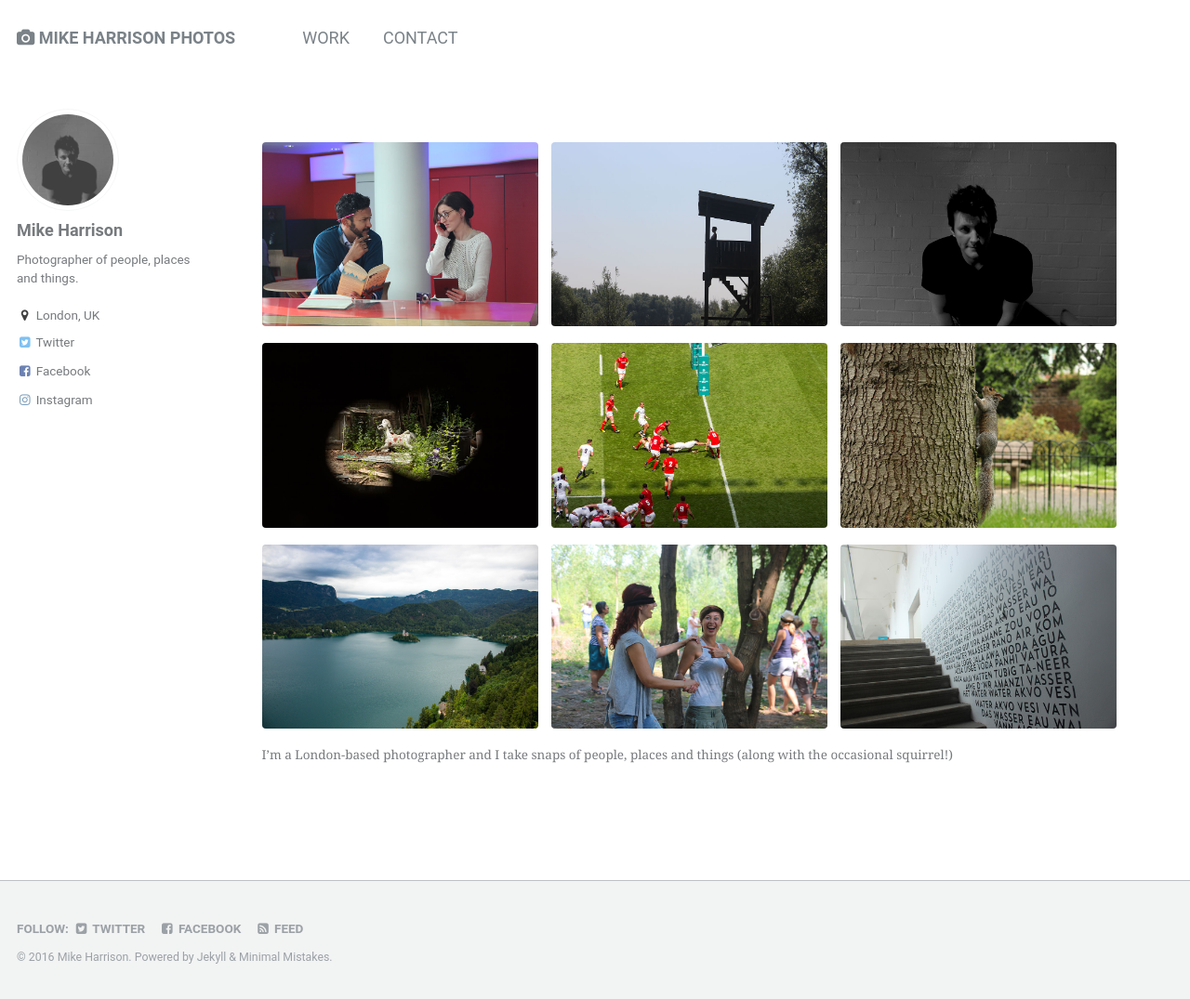
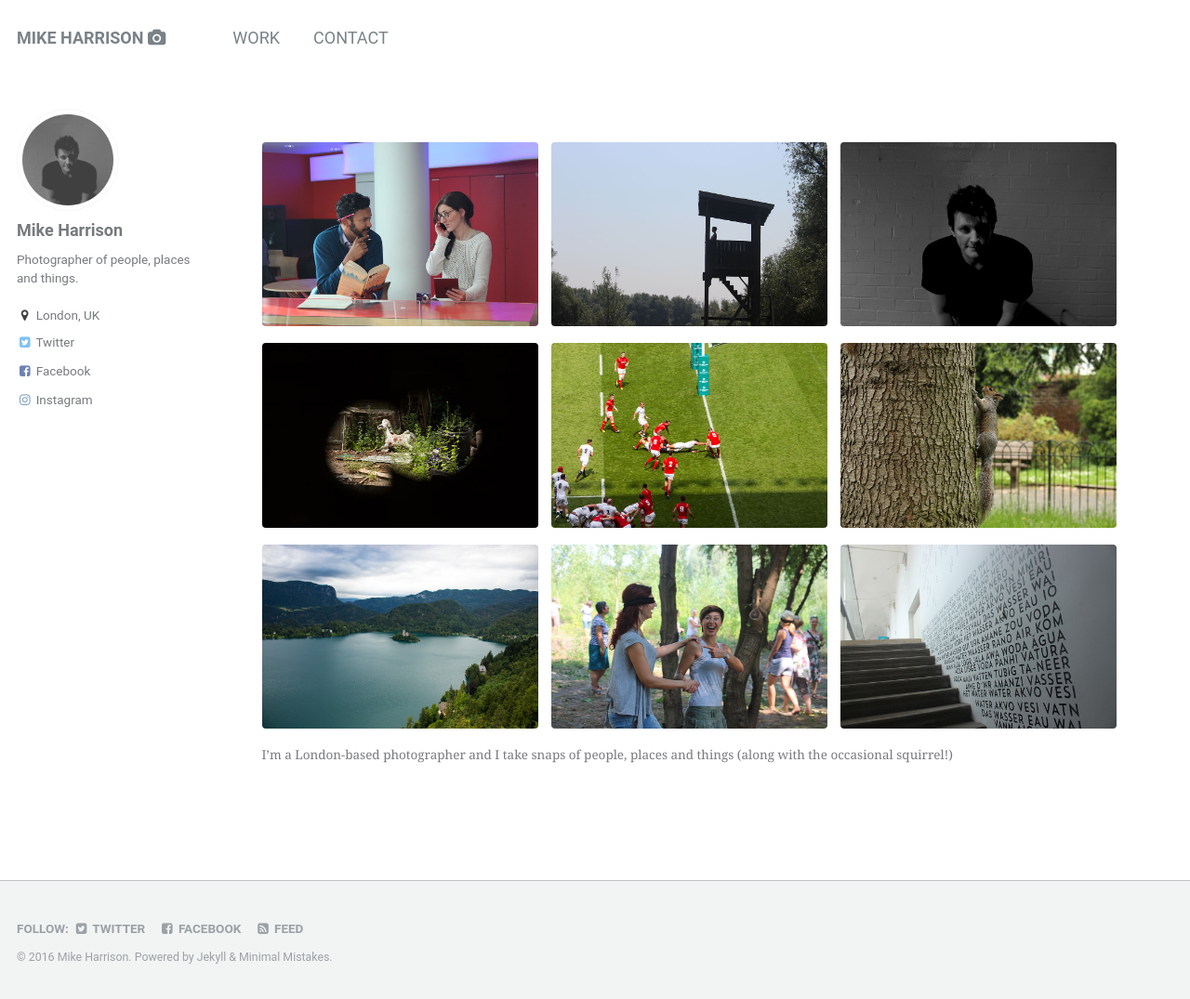
Before and after one commit to mikejharrison/mikeharrisonphotos, a Jekyll site: the page built from index.html, in a window 1280 px wide and 1075 px high. Shown: the whole window at 93% size. Built offline with Jekyll 4.4.1, drawn with Linux system fonts in a browser that asks for light colours; the list of posts is cut into pages by our own code.

Commit message:
Update site.title

```diff
--- a/_config.yml
+++ b/_config.yml
@@ -7,7 +7,7 @@
 
 # Site Settings
 locale                   : "en"
-title                    : "Mike Harrison Photos"
+title                    : "Mike Harrison"
 title_separator          : "-"
 name                     : "Mike Harrison"
 description              : "Photography portfolio of Mike Harrison."
--- a/_includes/masthead.html
+++ b/_includes/masthead.html
@@ -6,7 +6,7 @@
       <nav id="site-nav" class="greedy-nav">
         <button><div class="navicon"></div></button>
         <ul class="visible-links">
-          <li class="masthead__menu-item masthead__menu-item--lg"><a href="{{ base_path }}/"><i class="fa fa-camera" aria-hidden="true"></i>&nbsp;{{ site.title }}</a></li>
+          <li class="masthead__menu-item masthead__menu-item--lg"><a href="{{ base_path }}/">{{ site.title }}&nbsp;<i class="fa fa-camera" aria-hidden="true"></i></a></li>
           {% for link in site.data.navigation.main %}
             {% if link.url contains 'http' %}
               {% assign domain = '' %}
--- a/_sass/_masthead.scss
+++ b/_sass/_masthead.scss
@@ -46,9 +46,18 @@
   display: block;
   list-style-type: none;
   white-space: nowrap;
+  word-wrap: break-word;
 
   &--lg {
     padding-right: 2em;
     font-weight: 700;
   }
 }
+
+@media screen and (max-width: 360px) {
+  .masthead__menu-item {
+    &--lg {
+      display: none;
+    }
+  }
+}
```
Also changed, not shown: 11 other files.
